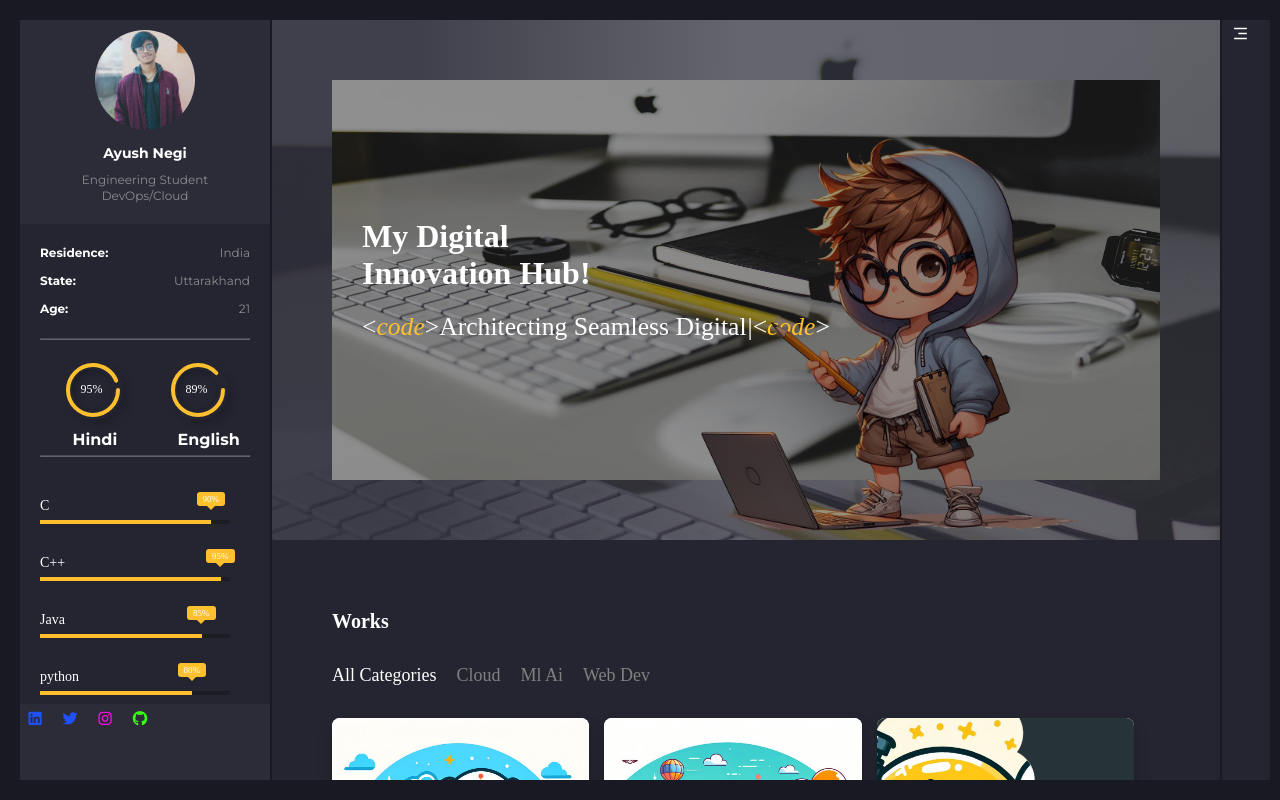
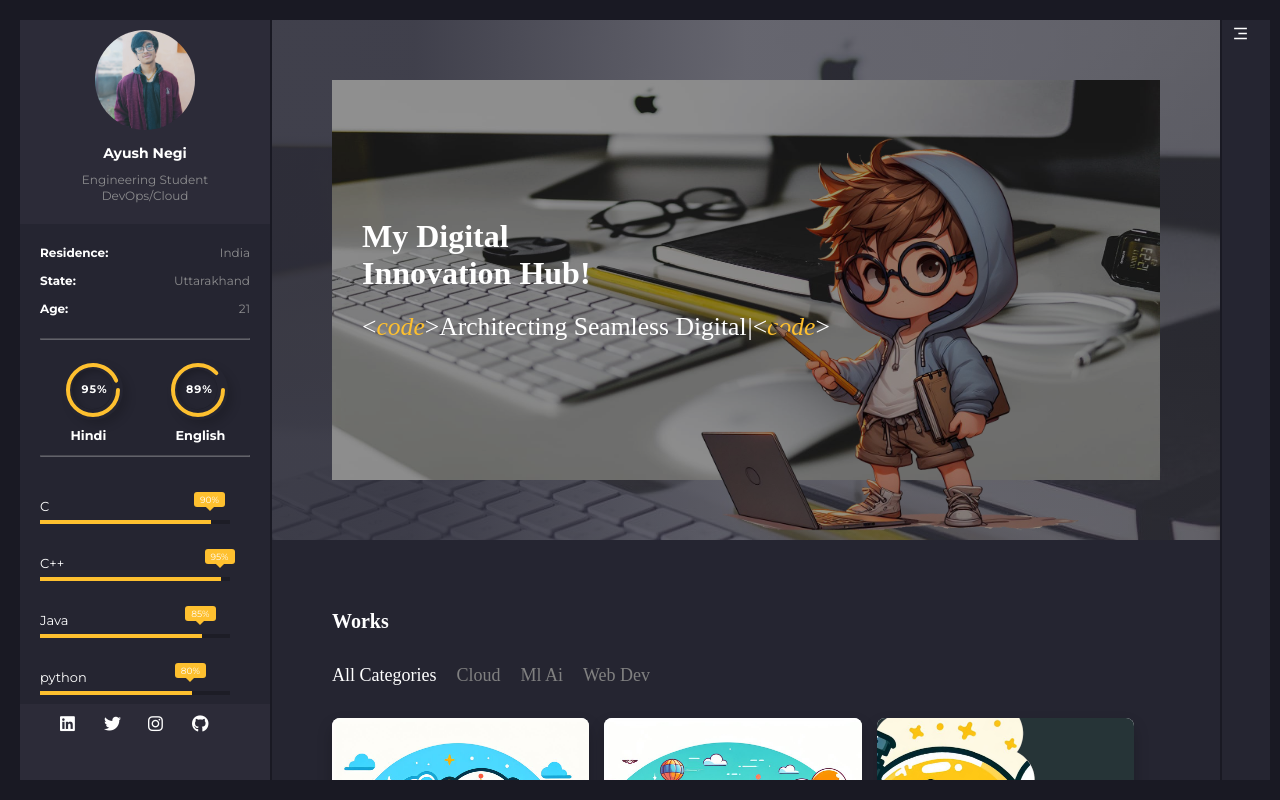
Before and after one commit to Light0Yagami/Portfolio-Ayush_Negi, a React (Create React App) app: page / in a window 1280 px wide. Built offline with nearby package versions, Linux system fonts and the light colour scheme.

Commit message:
nav icon animation, size, postion and some text of side bar remaining

```diff
--- a/src/component/language/lang.css
+++ b/src/component/language/lang.css
@@ -9,10 +9,10 @@
 }
 
 .language h1{
-    font-size: 16px;
+    font-size: .8rem;
     font-family: var(--font-family);
     color: var(--color-title);
-    padding: 10px;
+    padding: 8px;
 }
 
 .outerlang{
@@ -37,9 +37,12 @@
 }
 
 #number{
-    font-weight: 400;
+    font-weight: bold;
     color: #fff;
-    font-size: 12px;
+    font-size: 11px;
+    font-family: var(--font-family);
+    letter-spacing: 1px;
+    padding-left: 6px;
 }
 
 
--- a/src/component/navbar/nav.css
+++ b/src/component/navbar/nav.css
@@ -46,18 +46,35 @@
     line-height: 28px;
 }
 
-.fa-linkedin{
-    color: #1F51FF;
+.fa-linkedin {
+    transition: transform 0.5s ease, color 0.5s ease; /* Adjust the duration as needed */
+}
+.fa-linkedin:hover {
+    color: #0077b5; /* LinkedIn brand color */
+    transform: scale(1.4); /* Increase size by 20% */
 }
 
-.fa-twitter{
-    color: #1F51FF;
+.fa-twitter {
+    transition: transform 0.5s ease, color 0.5s ease; /* Adjust the duration as needed */
+}
+.fa-twitter:hover {
+    color: #1da1f2; /* Twitter brand color */
+    transform: scale(1.4); /* Increase size by 20% */
 }
 
-.fa-instagram{
-    color: #FF10F0;
+.fa-instagram {
+    transition: transform 0.5s ease, color 0.5s ease; /* Adjust the duration as needed */
+}
+.fa-instagram:hover {
+    color: #e1306c; /* Instagram brand color */
+    transform: scale(1.4); /* Increase size by 20% */
 }
 
-.fa-github{
-    color: #39FF14;
+.fa-github {
+    transition: transform 0.5s ease, color 0.5s ease; /* Adjust the duration as needed */
 }
+
+.fa-github:hover {
+    color: #6e5494; /* GitHub brand color */
+    transform: scale(1.4); /* Increase size by 20% */
+}
--- a/src/component/sidebar/side.css
+++ b/src/component/sidebar/side.css
@@ -178,20 +178,18 @@ hr{
 	display: inline-block;
 	height: 30px;
 	width: 30px;
-	margin:0 5px 5px 0;
+	margin:6px 4px 4px 5px;
 	text-align: center;
 	line-height: 30px;
 	border-radius: 60%;
 	color: #ffffff;
 	transition: all 0.5s ease;
-}
-.sidebar_about-footer a:hover{
-	color: #24262b;
-	background-color: #ffffff;
+    padding-left: 35px;
 }
 
+
 .sidebar_about-footer i{
-    font-size: 15px;
+    font-size: 17px;
 }
 
 
--- a/src/component/skillbar/skillbar.css
+++ b/src/component/skillbar/skillbar.css
@@ -13,8 +13,10 @@
 
 .skill-box .skill-title{
     display: block;
-    font-size: 14px;
-    font-weight: 400;
+    font-size: 13px;
+    font-family: var(--font-family);
+    font-style:initial;
+    font-weight: 500;
     line-height: 28px;
     color: var(--color-title)
 }
@@ -63,11 +65,13 @@
     top: -28px;
     font-size: 9px;
     font-weight: 500;
+    font-family: var(--font-family);
     color: var(--color-title);
     padding: 2px 6px;
     border-radius: 3px;
     background: var(--color-text);
 }
+
 
 .tooltip::before{
     height: 10px;
```
